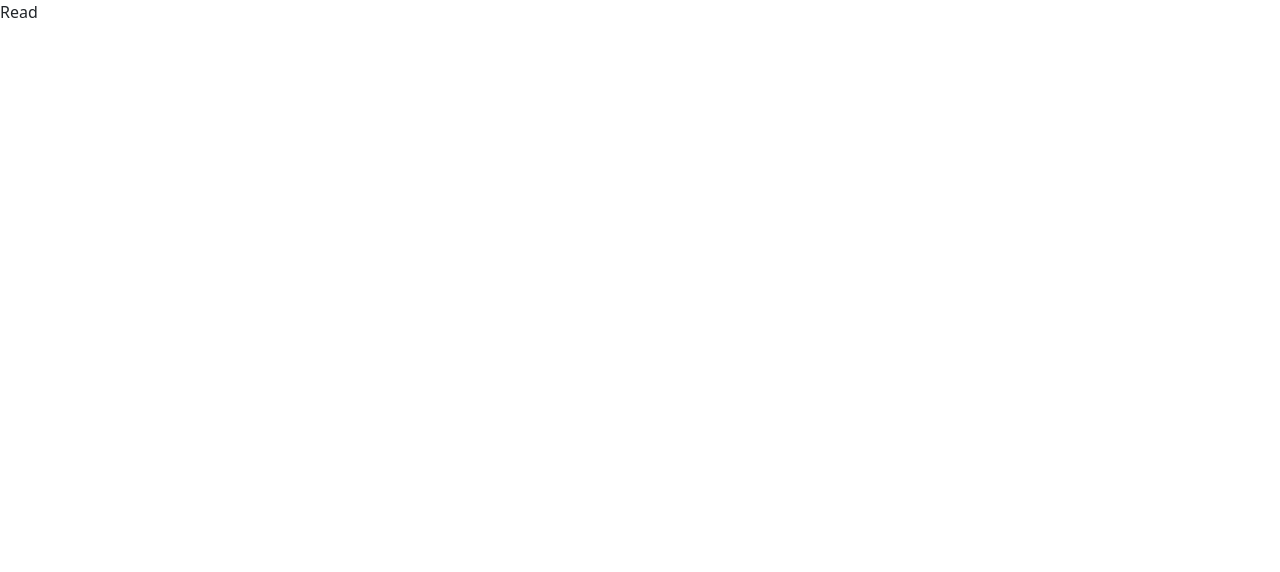
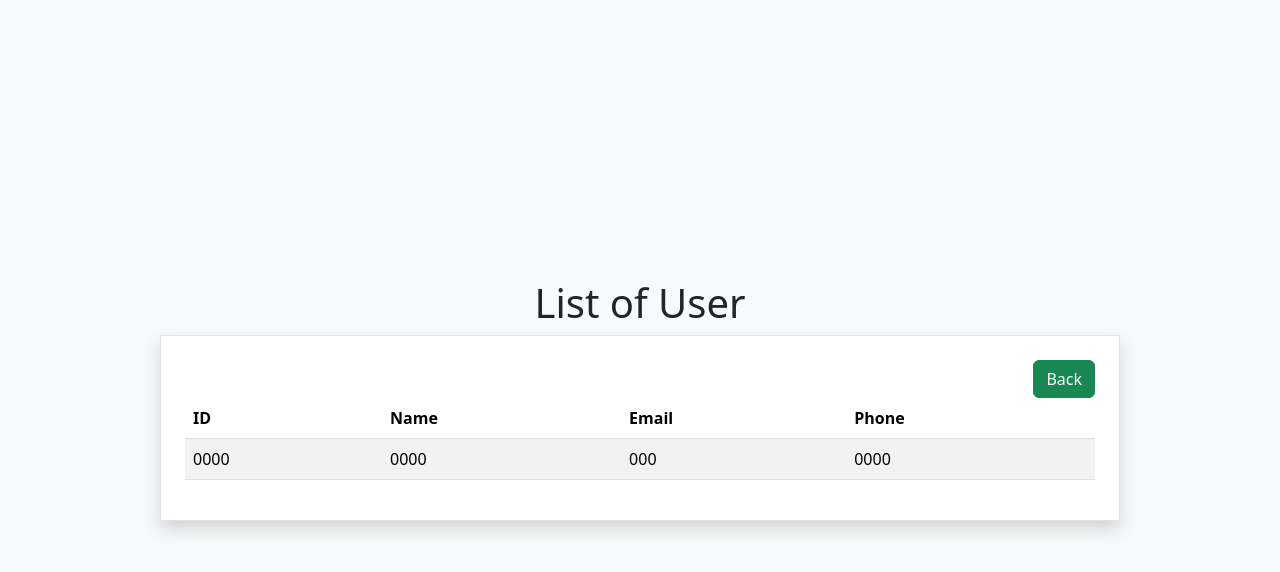
Before and after one commit to sonulodhi142/CRUD_IN_REACT, a React (Vite) app: page /read/1 in a window 1280 px wide. Shown: the top 572 px of the page. Built offline with nearby package versions, Linux system fonts and the light colour scheme.

Commit message:
add read table

```diff
--- a/src/components/Read.jsx
+++ b/src/components/Read.jsx
@@ -1,8 +1,41 @@
 import React from 'react'
+import { Link } from 'react-router-dom'
+
 
 const Read = () => {
   return (
-    <div>Read</div>
+    <div className='d-flex flex-column justify-content-center align-items-center bg-light vh-100'>
+      <h1>List of User</h1>
+      <div className='w-75 rounder bg-white border shadow p-4'>
+        <div className='d-flex justify-content-end'>
+          <Link to='/' className='btn btn-success'>Back</Link>
+        </div>
+        <table className='table table-striped'>
+          <thead>
+            <tr>
+              <th>ID</th>
+              <th>Name</th>
+              <th>Email</th>
+              <th>Phone</th>
+
+            </tr>
+          </thead>
+          <tbody>
+
+                <tr >
+                  <td>0000</td>
+                  <td>0000</td>
+                  <td>000</td>
+                  <td>0000</td>
+
+                </tr>
+
+
+          </tbody>
+        </table>
+
+      </div>
+    </div>
   )
 }
 
```
